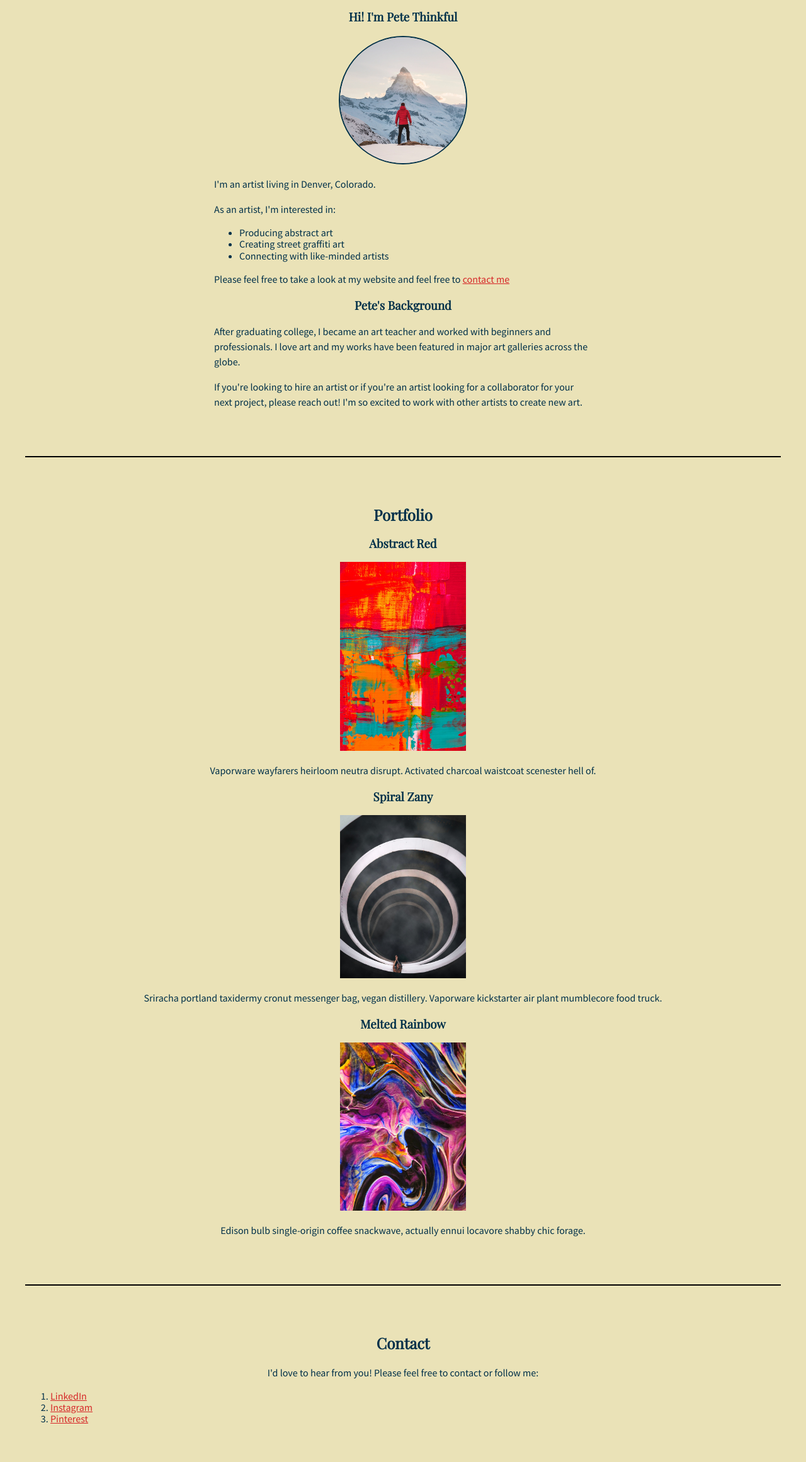
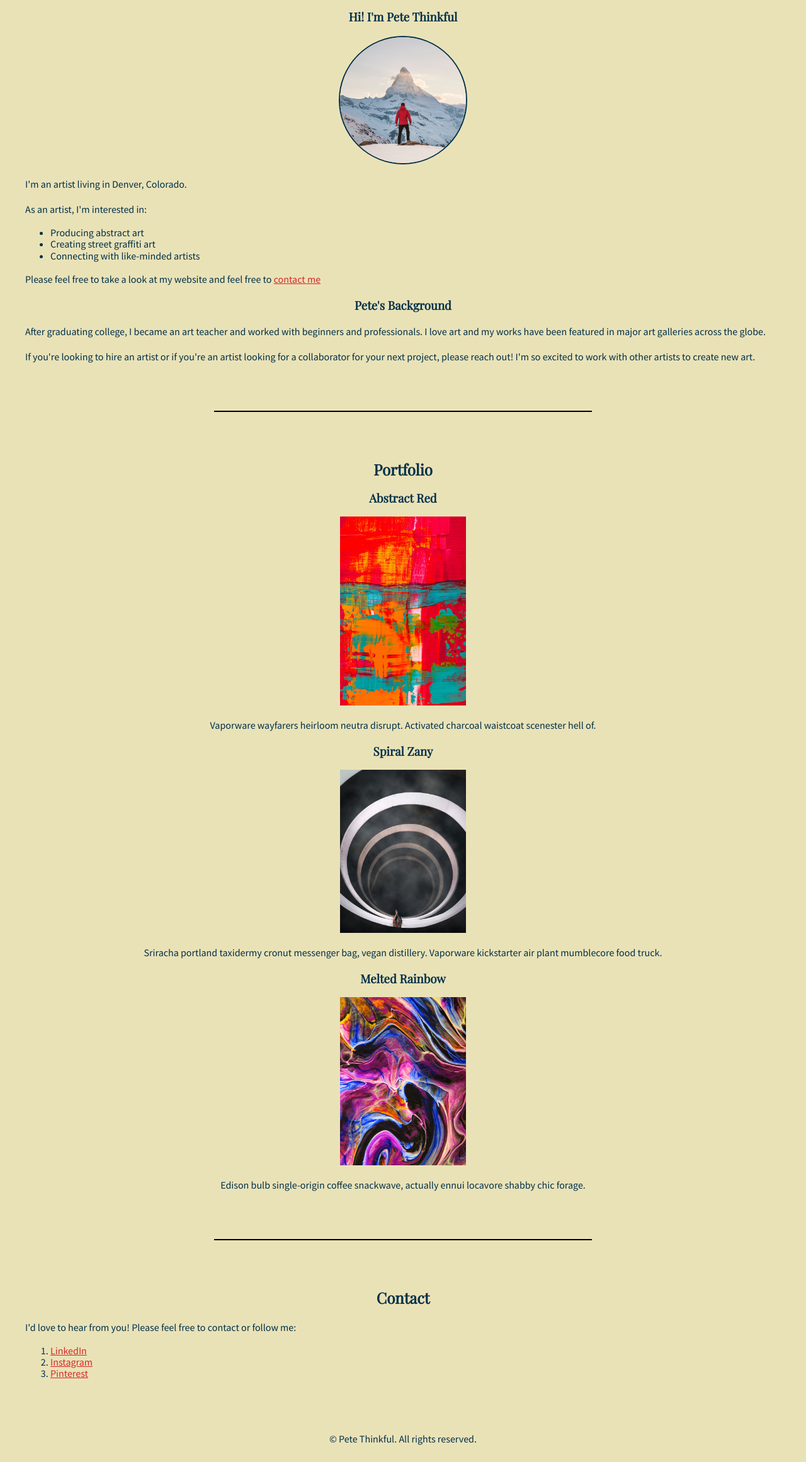
Before and after one commit to npanis/pete-thinkful-portfolio, a plain HTML site: page index.html in a window 1280 px wide. Shown: the part 239-2560 px from the top of the page at 63% size. Drawn offline with nearby package versions, Linux system fonts and the light colour scheme.

Commit message:
Trying alignment

```diff
--- a/index.html
+++ b/index.html
@@ -21,24 +21,18 @@
     </nav>
   </header>
   <main>
-    <div>
       <!-- About Section -->
       <article>
         <section id="about">
           <div>
             <header>
               <h2>About</h2>
+              <h3>Hi! I'm Pete Thinkful</h3>
             </header>
           </div>
         </section>
           <div>
-          <header>
-            <h3>Hi! I'm Pete Thinkful</h3>
-          </header>
-        </div>
-
-          <div>
-            <img class="image-circle" src="images/pete-thinkful.png" alt="Pete Thinkful">
+            <img class="image-circle" src="images/pete-thinkful.png"    alt="Pete Thinkful">
           </div>
           <p>I'm an artist living in Denver, Colorado.</p>
           <p>As an artist, I'm interested in:</p>
@@ -47,7 +41,8 @@
             <li>Creating street graffiti art</li>
             <li>Connecting with like-minded artists</li>
           </ul>
-          <p>Please feel free to take a look at my website and feel free to <a href="#">contact me </a> </p>
+          <p>Please feel free to take a look at my website and feel free to <a href="#">contact me</a>
+          </p>
           <header>
             <h3>Pete's Background</h3>
           </header>
@@ -62,9 +57,8 @@
             excited to work with other artists to create new art.
           </p>
     </article>
-    </div>
 
-      <hr>
+    <div><hr></div>
 
       <!-- Portfolio section -->
    <article>
@@ -78,29 +72,24 @@
       <div>
         <h3>Abstract Red</h3>
         <img src="images/abstract-red.png" alt="Abstract Red">
-          <p>Vaporware wayfarers heirloom neutra disrupt. Activated charcoal
-          waistcoat scenester hell of.</p>
+        <p>Vaporware wayfarers heirloom neutra disrupt. Activated charcoal waistcoat scenester hell of.</p>
       </div>
-
       <div>
         <h3>Spiral Zany</h3>
         <img src="images/spiral-zany.png" alt="Spiral Zany">
-          <p>Sriracha portland taxidermy cronut messenger bag, vegan
-          distillery. Vaporware kickstarter air plant mumblecore food truck.</p>
+        <p>Sriracha portland taxidermy cronut messenger bag, vegan distillery. Vaporware kickstarter air plant mumblecore food truck.
+        </p>
       </div>
-
       <div>
         <h3>Melted Rainbow</h3>
         <img src="images/melted-rainbow.png" alt="Melted Rainbow">
-          <p>Edison bulb single-origin coffee snackwave, actually ennui
-            locavore shabby chic forage.</p>
+        <p>Edison bulb single-origin coffee snackwave, actually ennui locavore shabby chic forage.</p>
       </div>
 
     </article>
+    <div><hr></div>
 
-      <hr>
-
-      <!-- Contact section -->
+      <!-- Contact section  -->
     <article>
       <div>
         <section id="contact">
@@ -109,15 +98,14 @@
           </header>
         </section>
       </div>
-      <div>
       <p>I'd love to hear from you! Please feel free to contact or follow me:</p>
-      </div>
         <ol>
           <li><a href="#">LinkedIn</a></li>
           <li><a href="#">Instagram</a></li>
           <li><a href="#">Pinterest</a></li>
         </ol>
     </article>
+
   </main>
 
   <!-- Footer section -->
```
Lines whose indentation alone changed are shown as unchanged.
